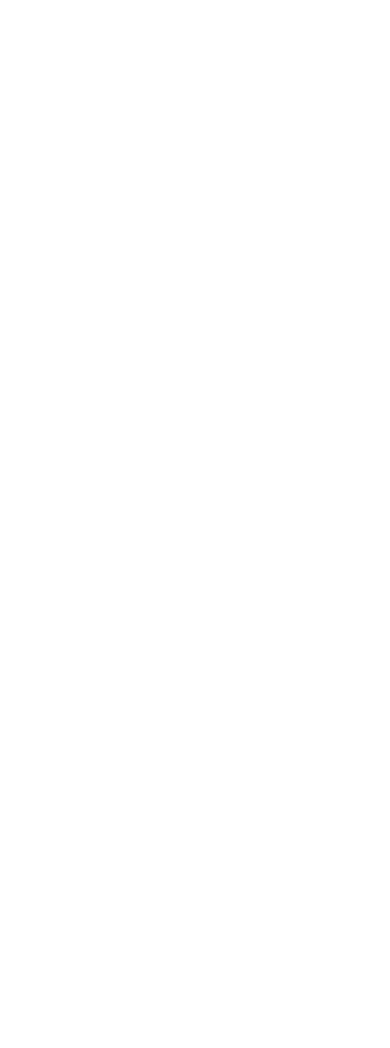
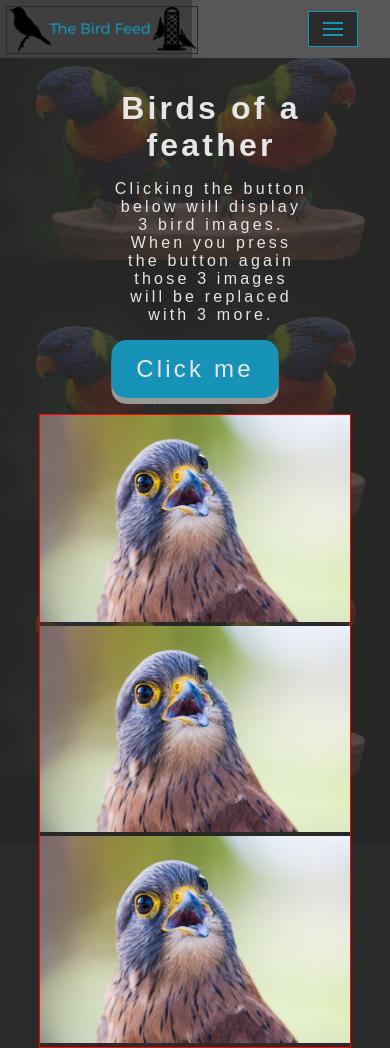
Before and after one commit to Matthew-Hooper/the-bird-feed, a plain HTML site: page pages/images.html in a window 390 px wide. Before the commit the page ends 844 px from the top, so only its background shows below. Drawn offline with Linux system fonts and the light colour scheme.

Commit message:
Updated site by adding working pages complete with responsive design and functionality

```diff
--- a/app.js
+++ /dev/null
@@ -1,5 +0,0 @@
-// Bird image endpoint - https://some-random-api.ml/img/birb
-// Bird fact endpoint - https://some-random-api.ml/facts/bird
-
-let burger = document.querySelector('mobile-bar');
-let links = document.querySelector('nav-links')
--- /dev/null
+++ b/css/facts.css
@@ -0,0 +1,85 @@
+* {
+    margin: 0;
+    padding: 0;
+    box-sizing: border-box;
+    font-family: 'Montserrat', sans-serif;
+    letter-spacing: 0.2rem;
+}
+
+body {
+    background-color: #2b2b2b;
+}
+
+ul li a:focus {
+    border: 1px solid rgb(184, 155, 23);
+}
+
+h1, p, button {
+    text-align: center;
+    margin: 1rem;
+}
+
+h1, p {
+    color: rgb(230, 230, 230);
+}
+
+h1 {
+    margin-top: 2rem;
+}
+
+.container {
+    text-align: center;
+}
+
+button {
+    display: inline-block;
+    padding: 15px 25px;
+    font-size: 1.5rem;
+    cursor: pointer;
+    text-align: center;
+    text-decoration: none;
+    outline: none;
+    color: rgb(230, 230, 230);
+    background-color: rgb(184, 155, 23);
+    border: none;
+    border-radius: 15px;
+    box-shadow: 0 6px #999;
+  }
+
+  button:hover {
+      background-color: rgb(168, 141, 21)
+    }
+
+  button:active {
+    background-color: rgb(150, 126, 18);
+    box-shadow: 0 5px #666;
+    transform: translateY(4px);
+  }
+
+.facts {
+    margin-top: 3rem;
+}
+
+/* Photo by Jean van der Meulen from Pexels */
+.container-bg:before {
+    content: "";
+    background-image: url('../assets/facts-bg.jpg');
+    background-size: contain;
+    position: fixed;
+    height: 100%;
+    top: 0px;
+    right: 0px;
+    bottom: 0px;
+    left: 0px;
+    opacity: 0.2;
+    z-index: -1;
+}
+
+@media screen and (min-width: 480px) {
+    .facts {
+        width: 60%;
+        position: relative;
+        left: 50%;
+        transform: translate(-50%);
+    }
+}
--- /dev/null
+++ b/css/images.css
@@ -0,0 +1,113 @@
+* {
+    margin: 0;
+    padding: 0;
+    box-sizing: border-box;
+    font-family: 'Montserrat', sans-serif;
+    letter-spacing: 0.2rem;
+}
+
+body {
+    background-color: #2b2b2b;
+}
+
+ul li a:focus {
+    border: 1px solid rgb(184, 155, 23);
+}
+
+h1, p {
+    margin: 1rem;
+}
+
+h1, p {
+    color: rgb(230, 230, 230);
+    position: relative;
+    left: 50%;
+    transform: translate(-50%);
+    text-align: center;
+    width: 50%;
+}
+
+h1 {
+    margin-top: 2rem;
+}
+
+.container {
+    text-align: center;
+    width: 50%;
+    position: relative;
+    left: 50%;
+    transform: translate(-50%);
+}
+
+button {
+    display: inline-block;
+    padding: 15px 25px;
+    margin-bottom: 1rem;
+    font-size: 1.5rem;
+    cursor: pointer;
+    text-align: center;
+    text-decoration: none;
+    outline: none;
+    color: rgb(230, 230, 230);
+    background-color: rgb(23, 147, 184);
+    border: none;
+    border-radius: 15px;
+    box-shadow: 0 6px #999;
+  }
+
+  button:hover {
+      background-color: rgb(19, 131, 165);
+    }
+
+  button:active {
+    background-color: rgb(16, 109, 138);
+    box-shadow: 0 5px #666;
+    transform: translateY(4px);
+  }
+
+ /* Pixabay on Pexels */
+  .container-bg:before {
+    content: "";
+    background-image: url('../assets/images-bg.jpg');
+    background-size: contain;
+    position: fixed;
+    height: 100%;
+    top: 0px;
+    right: 0px;
+    bottom: 0px;
+    left: 0px;
+    opacity: 0.2;
+    z-index: -1;
+}
+
+.row {
+    display: flex;
+    border: 1px solid red;
+    gap: 10%;
+    width: 80%;
+    position: relative;
+    left: 50%;
+    transform: translate(-50%);
+}
+
+.column {
+    flex: 33%;
+}
+
+.column img {
+    height: 80%;
+    width: 100%;
+}
+
+/* Responsive layout - makes the two columns stack on top of each other instead of next to each other */
+@media screen and (max-width: 600px) {
+    .row {
+        flex-direction: column;
+    }
+}
+
+@media screen and (max-width: 430px) {
+    .explanation {
+        margin: 1rem;
+    }
+}
--- a/css/main.css
+++ b/css/main.css
@@ -2,6 +2,11 @@
     margin: 0;
     padding: 0;
     box-sizing: border-box;
+}
+
+html, body {
+    width: 100vw;
+    min-height: 100vh;
 }
 
 body {
@@ -9,12 +14,13 @@ body {
     font-family: "Montserrat", sans-serif;
 }
 
-.container::before {
+/* Photo by Magda Ehlers from Pexels */
+.container:before {
     content: "";
     background-image: url('../assets/bird-bg.jpg');
     background-size: contain;
-    position: absolute;
-    height: 100vh;
+    position: fixed;
+    height: 100%;
     top: 0px;
     right: 0px;
     bottom: 0px;
@@ -44,5 +50,3 @@ p {
 p:nth-of-type(1) {
     margin-top: 3%;
 }
-
-/* Photo by Magda Ehlers from Pexels */
--- a/css/nav.css
+++ b/css/nav.css
@@ -1,3 +1,11 @@
+* {
+    margin: 0;
+    padding: 0;
+    box-sizing: border-box;
+    font-family: 'Montserrat', sans-serif;
+    letter-spacing: 0.2rem;
+}
+
 .navbar {
     background-color: #575757;
     position: relative;
@@ -29,14 +37,13 @@
 }
 
 .logo {
-    margin-left: 0.5%;
-    margin-top: 0.5%;
+    margin-left: 3%;
+    margin-top: 3%;
     margin-bottom: 0.2%;
     padding-top: 0.2%;
     height: 3rem;
     width: 12rem;
     border: 1px solid #2b2b2b;
-    /* background-color: #a8a8a8; */
     cursor: pointer;
     transition: all 1s ease-out;
 }
@@ -68,39 +75,69 @@ ul li a {
     transition: all 1s ease-out;
 }
 
-a:hover {
+ul li a:hover {
     background-color: #3f3f3f;
 }
 
-@media screen and (max-width: 480px) {
+@media screen and (max-width: 490px) {
     .nav-links {
         opacity: 0;
-		max-height: 0px;
+		min-height: 100%;
 		overflow: hidden;
 		visibility: none;
 		display:flex;
 		position: absolute;
-		left:0;right:0;top:100%;
+        left:0;
+        right:0;
+        top:100%;
 		flex-direction: column;
-		background-color: #f1f1f1;
-		margin-left:-100%;
     }
     .nav-links.active {
         opacity: 1;
-		max-height: 500px;
-		right:0;
-		margin-left:0%;
-		background-color: #e1e1e1;
+		min-height: 200px;
+        right: 0;
+        left: 0;
+        background-color: #333333;
+        justify-content: space-evenly;
+        border-top: 1px solid rgb(23, 151, 184);
+        transition: all 1s ease;
     }
     li.active {
-        display: block;
+        display: flex;
+        width: 100%;
+        justify-content: center;
+        align-items: center;
     }
-    a.active {
-        display: block;
+    a:not(.logo-a).active {
+        display: flex;
+        width: 100%;
+        overflow: hidden;
+        justify-content: center;
+        margin-left: 8%;
+        margin-right: 8%;
     }
+
+    a:hover {
+        background-color: #3f3f3f;
+    }
+
     .mobile-bar {
         display: flex;
     }
+
+    .mobile-bar:hover {
+        background-color: #222222;
+    }
+
+    .logo:hover {
+        background-color: #2b2b2b;
+    }
 }
 
+@media screen and (max-width: 290px) {
+    .logo {
+        height: 3rem;
+        width: 10rem;
+    }
+}
  /* logomakr.com/39gPZh */
--- a/index.html
+++ b/index.html
@@ -3,13 +3,15 @@
 <head>
     <meta charset="UTF-8">
     <meta name="viewport" content="width=device-width, initial-scale=1.0">
-    <link rel="stylesheet" href="../css/main.css">
-    <link rel="stylesheet" href="../css/nav.css">
+    <link rel="stylesheet" href="css/main.css">
+    <link rel="stylesheet" href="css/nav.css">
     <title>The Bird Feed</title>
 </head>
 <body>
     <nav class="navbar">
-        <img class="logo" src="../assets/newLogo.png" alt="The Bird Feed logo with birds">
+        <a class="logo-a" href="../index.html">
+            <img class="logo" src="../assets/newLogo.png" alt="The Bird Feed logo with birds">
+        </a>
         <ul class="nav-links">
             <li><a href="pages/facts.html">Facts</a></li>
             <li><a href="pages/images.html">Images</a></li>
@@ -26,13 +28,13 @@
         <p class="sub-heading">The second link will give you a set of three bird pictures.
         <br>
         <br>
-            I came up with the idea for this site mainly by searching for animal APIs to mess around me.
+            I came up with the idea for this site mainly by searching for animal APIs to mess around with.
             I'm very fond of birds and when I found an API for facts and images, I knew I had to do it.
-            The nerd in me was excited to make sure of the APIs, especially for random facts no one cares about, and the bird lover in me jumped on in.
+            The nerd in me was excited to make use of the APIs, especially for random facts no one cares about, and the bird lover in me jumped on in.
         </p>
     </div>
 
 
-    <script src="app.js"></script>
+    <script src="/js/toggle.js"></script>
 </body>
 </html>
--- /dev/null
+++ b/js/images.js
@@ -0,0 +1,21 @@
+// http://shibe.online/api/birds?count=3
+
+let image1 = document.querySelector('.image-1');
+let image2 = document.querySelector('.image-2');
+let image3 = document.querySelector('.image-3');
+let button = document.querySelector('.button');
+
+button.addEventListener('click', loadImages);
+
+function loadImages() {
+    let url = "http://shibe.online/api/birds?count=3";
+    fetch(`https://cors-anywhere.herokuapp.com/${url}`)
+    .then(response => response.json())
+    .then(data => {
+        image1.src = data[0];
+        image2.src = data[1];
+        image3.src = data[2];
+    })
+
+    .catch(error => `Error= ${error}` )
+}
--- /dev/null
+++ b/js/toggle.js
@@ -0,0 +1,16 @@
+let burger = document.querySelector('.mobile-bar');
+let links = document.querySelector('.nav-links')
+let liTag = document.querySelectorAll('li');
+let aTag = document.querySelectorAll('a');
+
+burger.addEventListener("click", toggleMenu);
+
+function toggleMenu() {
+    links.classList.toggle('active');
+    for (i=0; i < liTag.length; i++) {
+        liTag[i].classList.toggle('active');
+    };
+    for (i=0; i < aTag.length; i++) {
+        aTag[i].classList.toggle('active')
+    }
+}
--- a/pages/images.html
+++ b/pages/images.html
@@ -0,0 +1,52 @@
+<!DOCTYPE html>
+<html lang="en">
+<head>
+    <meta charset="UTF-8">
+    <meta name="viewport" content="width=device-width, initial-scale=1.0">
+    <link rel="stylesheet" href="../css/nav.css">
+    <link rel="stylesheet" href="../css/images.css">
+    <title>Bird Images</title>
+</head>
+<body>
+    <nav class="navbar">
+        <a class="logo-a" href="../index.html">
+            <img class="logo" src="../assets/newLogo.png" alt="The Bird Feed logo with birds">
+        </a>
+        <ul class="nav-links">
+            <li><a href="../pages/facts.html">Facts</a></li>
+            <li><a href="../pages/images.html">Images</a></li>
+        </ul>
+        <div class="mobile-bar">
+            <span></span>
+            <span></span>
+            <span></span>
+        </div>
+    </nav>
+
+    <div class="container-bg">
+        <h1 class="heading">Birds of a feather</h1>
+        <p class="explanation">Clicking the button below will display 3 bird images. When you press the button again those 3 images will be replaced with 3 more.</p>
+        <div class="container">
+            <button class="button">Click me</button>
+        </div>
+
+        <div class="row">
+            <div class="column">
+                <img class="image-1" src="../assets/facts-bg.jpg" alt="">
+            </div>
+            <div class="column">
+                <img class="image-2" src="../assets/facts-bg.jpg" alt="">
+            </div>
+            <div class="column">
+                <img class="image-3" src="../assets/facts-bg.jpg" alt="">
+            </div>
+        </div>
+    </div>
+
+
+
+
+    <script src="../js/toggle.js"></script>
+    <script src="../js/images.js"></script>
+</body>
+</html>
```
Also changed, not shown: js/facts.js (added, +20 -0 lines), pages/facts.html (+40 -0 lines), assets/facts-bg.jpg (added), assets/images-bg.jpg (added).
